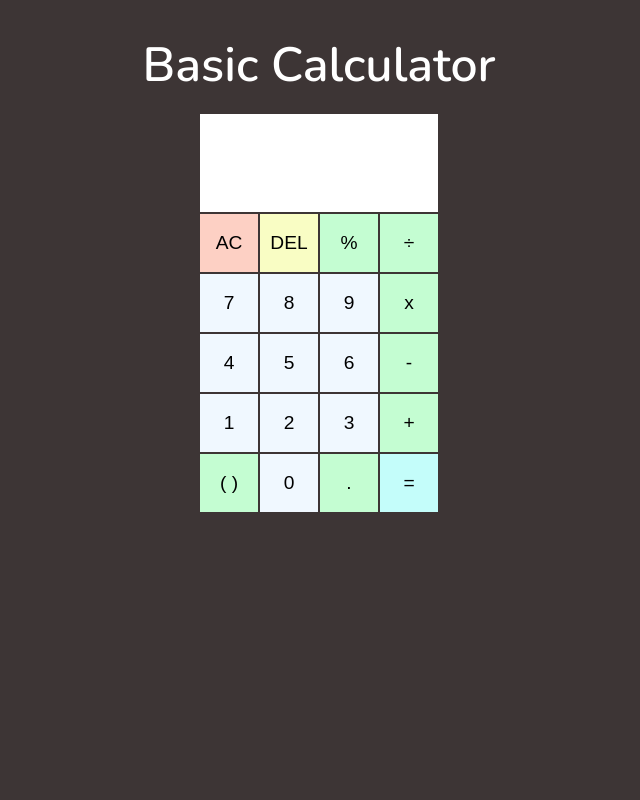
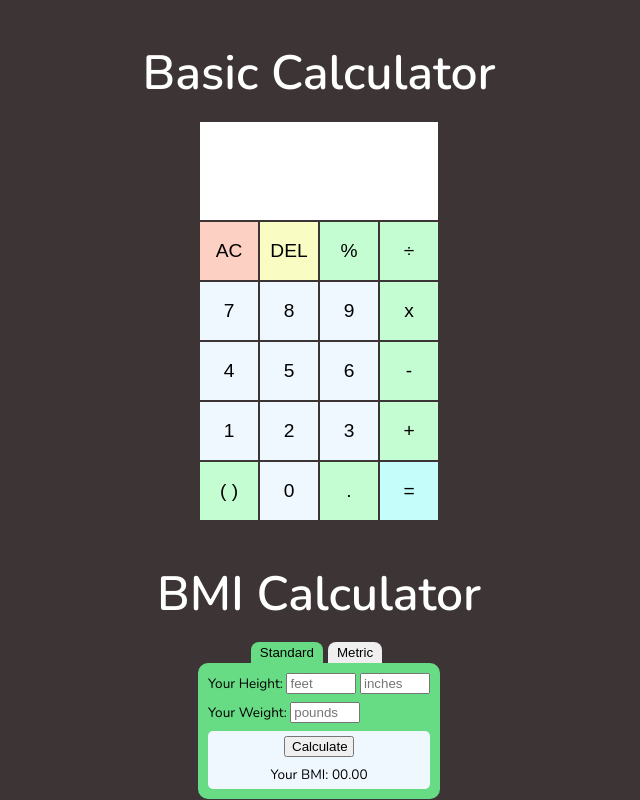
Before and after one commit to AlstonChan/Calculator, a plain HTML site: page index.html in a window 1280 px wide. Shown: the whole page, without its empty margins (321-961 px from the left). Drawn offline with nearby package versions, Linux system fonts and the light colour scheme.

Commit message:
BMI Calculator
finished UI, just left js undone

```diff
--- /dev/null
+++ b/bmi.css
@@ -0,0 +1,51 @@
+.bmi-btn-container {
+  max-width: 300px;
+  display: flex;
+}
+
+#bmiStandard,
+#bmiMetric {
+  border-radius: 8px 8px 0 0;
+  padding: 3px 9px;
+  margin-right: 5px;
+  border: none;
+}
+
+.activeBtn {
+  padding: 6px 9px;
+  background-color: rgb(104, 219, 133);
+}
+
+.bmi-main {
+  max-width: 300px;
+  background-color: rgb(104, 219, 133);
+  border-radius: 10px;
+  padding: 10px;
+  font-size: 0.85rem;
+}
+
+input {
+  width: 70px;
+  margin-bottom: 8px;
+}
+
+.bmi-ans {
+  background-color: aliceblue;
+  border-radius: 5px;
+  padding: 5px;
+  display: flex;
+  flex-direction: column;
+  justify-content: center;
+  align-items: center;
+}
+
+.error-bmi {
+  background-color: rgb(155, 37, 37);
+  width: 100%;
+  border-radius: 4px;
+  text-align: center;
+  color: #fff;
+  margin: 2px auto auto auto;
+  padding: 2px;
+  display: none;
+}
--- /dev/null
+++ b/bmi.js
@@ -0,0 +1,8 @@
+const standardBtn = document.getElementById("bmiStandard");
+const metricBtn = document.getElementById("bmiMetric");
+
+function checkBmiType(e) {
+  console.log(e);
+}
+standardBtn.addEventListener("click", (e) => checkBmiType(e));
+metricBtn.addEventListener("click", (e) => checkBmiType(e));
--- a/index.css
+++ b/calc.css
@@ -18,7 +18,7 @@ h1 {
   text-align: center;
   margin-bottom: 15px;
 }
-.calc-container {
+.container {
   display: flex;
   flex-direction: column;
   align-items: center;
@@ -50,7 +50,9 @@ h1 {
 }
 
 @keyframes blink {
-  to {opacity: .0;}
+  to {
+    opacity: 0;
+  }
 }
 
 #display-ans {
--- a/index.html
+++ b/index.html
@@ -5,7 +5,8 @@
     <meta http-equiv="X-UA-Compatible" content="IE=edge" />
     <meta name="viewport" content="width=device-width, initial-scale=1.0" />
 
-    <link rel="stylesheet" href="index.css" />
+    <link rel="stylesheet" href="calc.css" />
+    <link rel="stylesheet" href="bmi.css" />
     <link rel="preconnect" href="https://fonts.googleapis.com" />
     <link rel="preconnect" href="https://fonts.gstatic.com" crossorigin />
     <link
@@ -13,11 +14,13 @@
       rel="stylesheet"
     />
     <script defer src="calc.js"></script>
+    <script defer src="bmi.js"></script>
     <title>Calculator</title>
   </head>
   <body>
+    <section>
       <h1>Basic Calculator</h1>
-    <div class="calc-container">
+      <div class="container">
         <div id="output">
           <div class="display-proc-container">
             <div id="display-proc"></div>
@@ -51,5 +54,44 @@
           <button data-equal>=</button>
         </div>
       </div>
+    </section>
+    <section>
+      <h1>BMI Calculator</h1>
+      <div class="container">
+        <div class="bmi-btn-container">
+          <button id="bmiStandard" class="activeBtn">Standard</button>
+          <button id="bmiMetric">Metric</button>
+        </div>
+        <div class="bmi-main">
+          <form
+            id="bmiForm"
+            name="bmiForm"
+            autocomplete="off"
+            accept-charset="utf-8"
+          >
+            <label for="bmiHeight">Your Height:</label>
+            <input type="number" id="bmiHeight" placeholder="feet" required />
+            <input
+              type="number"
+              id="bmiHeightInches"
+              placeholder="inches"
+              required
+            />
+            <br />
+
+            <label for="bmiHeight">Your Weight:</label>
+            <input type="number" id="bmiWeight" placeholder="pounds" required />
+            <div class="bmi-ans">
+              <input type="submit" value="Calculate" />
+              <label>
+                Your BMI:
+                <span id="bmiOutput">00.00</span>
+              </label>
+              <p class="error-bmi invalidBmi"></p>
+            </div>
+          </form>
+        </div>
+      </div>
+    </section>
   </body>
 </html>
```
Lines whose indentation alone changed are shown as unchanged.
